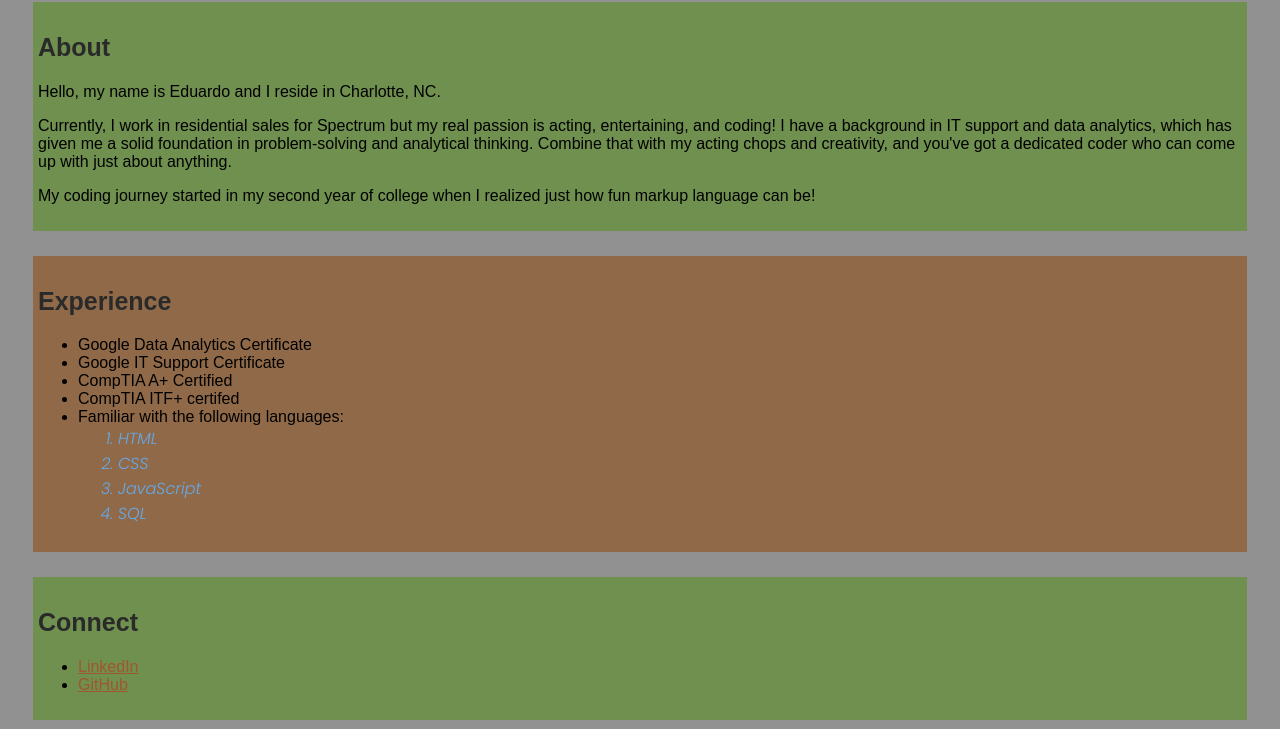
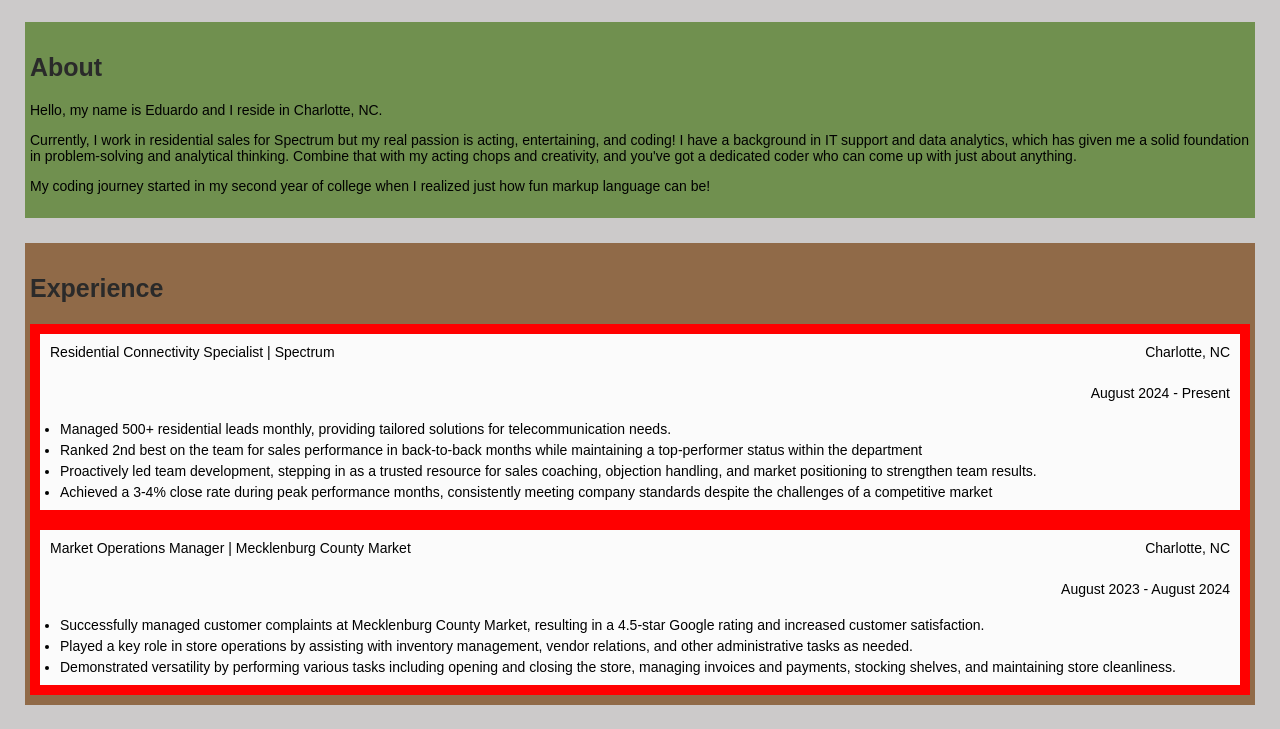
Before and after one commit to eddiesanch8/eduardoSanchez-Kepler, a plain HTML site: page index.html in a window 1280 px wide. Shown: the part 92-821 px from the top of the page. Drawn offline with Linux system fonts and the light colour scheme.

Commit message:
project 9, added nav, created id for different sections, used flexbox for better layouts

```diff
--- a/css/index.css
+++ b/css/index.css
@@ -1,60 +1,171 @@
 body {
-  background-color: #919191;
+  margin: 0;
+  background-color: #cccaca;
   color: #1a4e99;
   font-family: Arial, sans-serif;
-  font size: 14px;
+  font-size: 14px;
 }
 
-h1{
+h1 {
   text-align: center;
   font-family: "Poppins", sans-serif;
   font-weight: 600;
   font-style: normal;
 }
 
-
-h2{
+h2 {
   font-size: 25px;
   font-weight: bold;
   text-align: left;
   color: #2a2a2a;
 }
 
-a{
-  color:#a1562d;
+a {
+  color: #a1562d;
   font-weight: 100;
 }
 
-#github{
-background-image: url(img/github.png);
-background-repeat: no-repeat;
-background-size: 100%;
+/* The following is styling for different sections of my website*/
+
+.nav_headers {
+  display: flex;
+  justify-content: space-between;
+  top: 0;
+  position: sticky;
+  color: #5dd076;
+  padding: 5px;
+  font-size: 1.1em;
+  background-color: #ffffff;
 }
 
-.lan{
-  font-family: "Poppins", sans-serif;
-  font-weight: 300;
-  font-style: italic;
-  color: #63aaec;
+.navheader {
+  margin: 0 10px;
+  padding: 25px 10px;
+  font-size: 2rem;
+  font-weight: 600;
 }
 
-.about{
-  background-color: #70904F;
+/* End of Nav styling*/
+
+/* Starting to style the about section*/
+
+#about {
+  background-color: #70904f;
   margin: 25px;
   padding: 10px 5px;
   color: #000;
 }
 
-.experience{
-  background-color:#906A48;
+/* End of styling for about section */
+
+/* The following is the start of exeperience styling for different sections of my website*/
+
+#experience {
+  background-color: #906a48;
   margin: 25px;
   padding: 10px 5px;
   color: #000;
 }
 
-.connect{
-  background-color: #70904F;
+.job {
+  display: flex;
+  background-color: #fbfbfb;
+  margin: 0 auto;
+  flex-direction: column;
+  border: 10px solid #ff0000; /* Border to work with CSS*/
+}
+
+.job_details {
+  display: flex;
+  justify-content: space-between;
+  padding: 10px;
+  font-size: 1em;
+}
+
+.job_details span {
+  padding-bottom: 5px;
+}
+
+.job_date {
+  align-self: flex-start;
+  font-size: 1em;
+  text-align: right;
+  margin-left: auto;
+  padding: 10px;
+}
+
+.job_desc ul {
+  list-style-type: disc;
+  padding-left: 20px;
+  margin: 10px 0;
+}
+
+.job_desc li {
+  margin-bottom: 5px;
+}
+
+#connect {
+  background-color: #70904f;
+  margin: 25px;
+  padding: 10px 5px;
+  color: #000;
+  text-align: center;
+}
+
+#connect ul {
+  display: flex;
+  list-style-type: none;
+  margin: 10px 0;
+  justify-content: center;
+  padding: 0;
+  margin: 0;
+}
+
+#connect li {
+  margin: 0 15px;
+}
+
+#connect img {
+  width: 40%;
+  height: auto;
+}
+
+/* start of skill styling*/
+
+#skills {
+  background-color: #906a48;
   margin: 25px;
   padding: 10px 5px;
   color: #000;
 }
+
+/* End of skill styling*/
+
+#projects {
+  background-color: #70904f;
+  margin: 25px;
+  padding: 10px 5px;
+  color: #000;
+}
+
+/* The following is styling for connect images for my website
+
+.github {
+  border-radius: 8px;
+  width: 5%;
+  height: 5%;
+  margin: 0 auto;
+  padding: 10px;
+  background-color: #fff;
+}
+
+.linkedin {
+  border-radius: 8px;
+  width: 5%;
+  height: 5%;
+  margin: 0 auto;
+  padding: 10px;
+  background-color: #fff;
+}
+
+ End of styling for connect images on my website*/
--- a/index.html
+++ b/index.html
@@ -1,59 +1,148 @@
 <!DOCTYPE html>
 <html lang="en">
-<head>
-
+  <head>
     <title>Eduardo Sanchez Portfolio</title>
     <meta charset="UTF-8" />
-    <link rel="preconnect" href="https://fonts.googleapis.com">
-    <link rel="preconnect" href="https://fonts.gstatic.com" crossorigin>
-    <link href="https://fonts.googleapis.com/css2?family=Poppins:ital,wght@0,100;0,200;0,300;0,400;0,500;0,600;0,700;0,800;0,900;1,100;1,200;1,300;1,400;1,500;1,600;1,700;1,800;1,900&family=Quicksand:wght@300..700&display=swap" rel="stylesheet">
+    <link rel="preconnect" href="https://fonts.googleapis.com" />
+    <link rel="preconnect" href="https://fonts.gstatic.com" crossorigin />
+    <link
+      href="https://fonts.googleapis.com/css2?family=Poppins:ital,wght@0,100;0,200;0,300;0,400;0,500;0,600;0,700;0,800;0,900;1,100;1,200;1,300;1,400;1,500;1,600;1,700;1,800;1,900&family=Quicksand:wght@300..700&display=swap"
+      rel="stylesheet"
+    />
     <link rel="stylesheet" href="css/index.css" />
     <meta name="viewport" content="width=device-width, initial-scale=1.0" />
-
-</head>
+  </head>
 
   <body>
+    <nav class="nav_headers">
+      <a class="nav_header" href="#about">About</a>
+      <a class="nav_header" href="#experience">Experience</a>
+      <a class="nav_header" href="#connect">Connect</a>
+      <a class="nav_header" href="#skills">Skills</a>
+      <a class="nav_header" href="#projects">Projects</a>
+    </nav>
+    <!-- End of Nav header-->
+
     <h1>Eduardo Sanchez</h1>
 
-    <section class="about">
+    <section id="about">
       <h2><strong>About</strong></h2>
-      <p> Hello, my name is Eduardo and I reside in Charlotte, NC.</p>
+      <p>Hello, my name is Eduardo and I reside in Charlotte, NC.</p>
       <p>
-        Currently, I work in residential sales for Spectrum but my real passion is acting,
-        entertaining, and coding! I have a background in IT support and data analytics, which has given me a solid foundation in problem-solving and analytical thinking. Combine that with my acting chops and creativity, and you've got a dedicated coder who can come up with just about anything.
+        Currently, I work in residential sales for Spectrum but my real passion
+        is acting, entertaining, and coding! I have a background in IT support
+        and data analytics, which has given me a solid foundation in
+        problem-solving and analytical thinking. Combine that with my acting
+        chops and creativity, and you've got a dedicated coder who can come up
+        with just about anything.
       </p>
       <p>
         My coding journey started in my second year of college when I realized
         just how fun markup language can be!
       </p>
     </section>
+    <!-- End of about -->
 
-    <section class="experience">
+    <section id="experience">
       <h2>Experience</h2>
-      <ul>
-        <li>Google Data Analytics Certificate</li>
-        <li>Google IT Support Certificate</li>
-        <li>CompTIA A+ Certified</li>
-        <li>CompTIA ITF+ certifed</li>
-        <li>Familiar with the following languages:</li>
-        <ol>
-          <li class="lan">HTML</li>
-          <li class="lan">CSS</li>
-          <li class="lan">JavaScript</li>
-          <li class="lan">SQL</li>
-        </ol>
-      </ul>
+      <div class="job">
+        <div class="job_details">
+          <span>Residential Connectivity Specialist | Spectrum </span>
+          <span>Charlotte, NC</span>
+        </div>
+
+        <div class="job_date">
+          <span>August 2024 - Present</span>
+        </div>
+
+        <div class="job_desc">
+          <ul>
+            <li>
+              Managed 500+ residential leads monthly, providing tailored
+              solutions for telecommunication needs.
+            </li>
+            <li>
+              Ranked 2nd best on the team for sales performance in back-to-back
+              months while maintaining a top-performer status within the
+              department
+            </li>
+            <li>
+              Proactively led team development, stepping in as a trusted
+              resource for sales coaching, objection handling, and market
+              positioning to strengthen team results.
+            </li>
+            <li>
+              Achieved a 3-4% close rate during peak performance months,
+              consistently meeting company standards despite the challenges of a
+              competitive market
+            </li>
+          </ul>
+        </div>
+        <!-- End of job description-->
+      </div>
+
+      <div class="job">
+        <div class="job_details">
+          <span>Market Operations Manager | Mecklenburg County Market </span>
+          <span>Charlotte, NC</span>
+        </div>
+
+        <div class="job_date">
+          <span>August 2023 - August 2024</span>
+        </div>
+
+        <div class="job_desc">
+          <ul>
+            <li>
+              Successfully managed customer complaints at Mecklenburg County
+              Market, resulting in a 4.5-star Google rating and increased
+              customer satisfaction.
+            </li>
+            <li>
+              Played a key role in store operations by assisting with inventory
+              management, vendor relations, and other administrative tasks as
+              needed.
+            </li>
+            <li>
+              Demonstrated versatility by performing various tasks including
+              opening and closing the store, managing invoices and payments,
+              stocking shelves, and maintaining store cleanliness.
+            </li>
+          </ul>
+        </div>
+        <!-- End of job description-->
+      </div>
+      <!-- End of job list-->
     </section>
+    <!-- End of experience -->
 
-    <section class="connect">
+    <section id="connect">
       <h2>Connect</h2>
       <ul>
         <li>
-          <a href="https://www.linkedin.com/in/eduardo-san/"> LinkedIn </a>
+          <a href="https://www.linkedin.com/in/eduardo-san/">
+            <img src="img/linkedin.png" alt="LinkedIn Logo"
+          /></a>
         </li>
-        <li id="github"><a href="https://github.com/eddiesanch8"> GitHub </a></li>
+        <li>
+          <a href="https://github.com/eddiesanch8">
+            <img src="img/github.png" alt="Github Logo" />
+          </a>
+        </li>
       </ul>
+    </section>
+    <!-- End of connect -->
 
+    <section id="skills">
+      <h2>Skills</h2>
     </section>
+    <!-- End of skills -->
+
+    <section id="projects">
+      <h2>Projects</h2>
+      <ul></ul>
+    </section>
+    <!-- End of projects -->
   </body>
+  <!-- End of body -->
 </html>
```
Also changed, not shown: img/linkedin.png (added).
